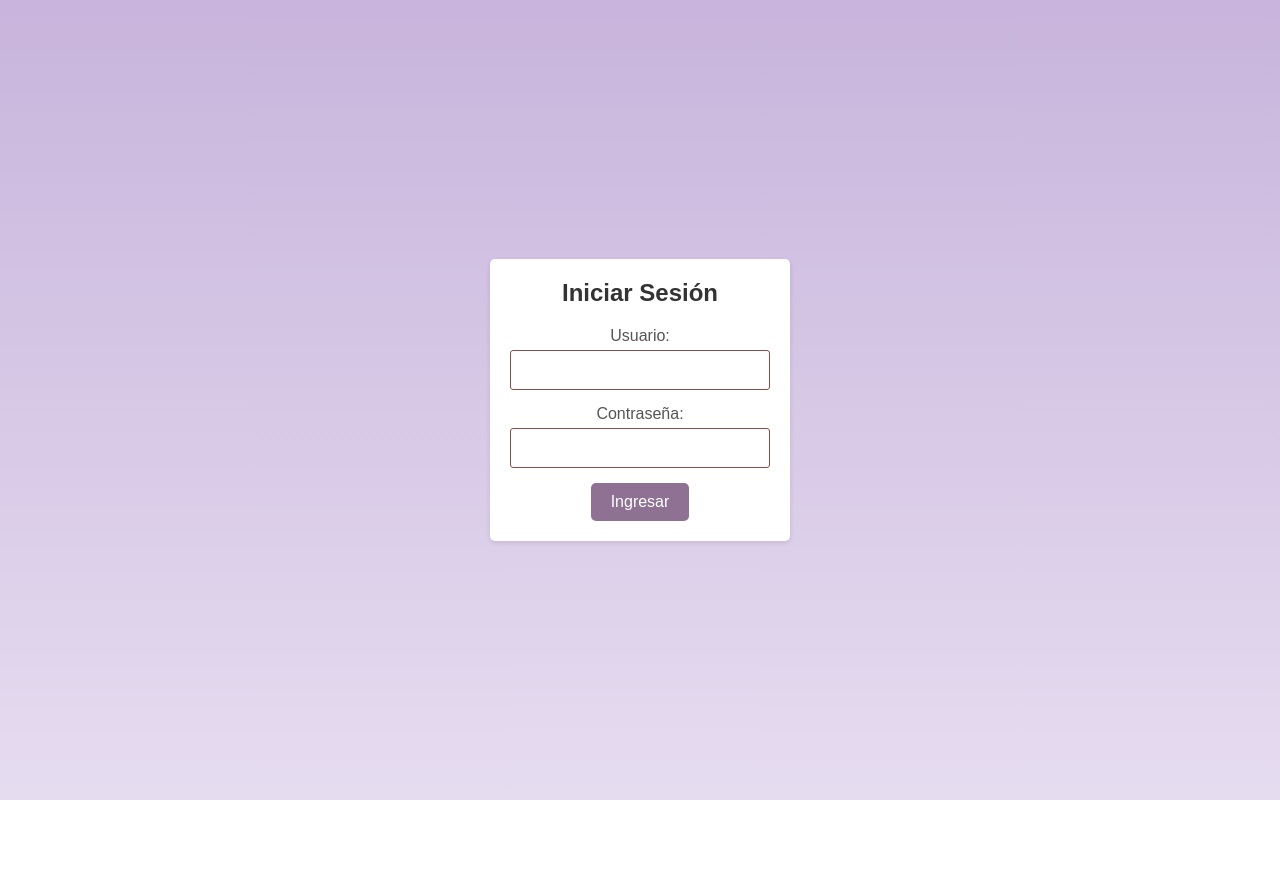
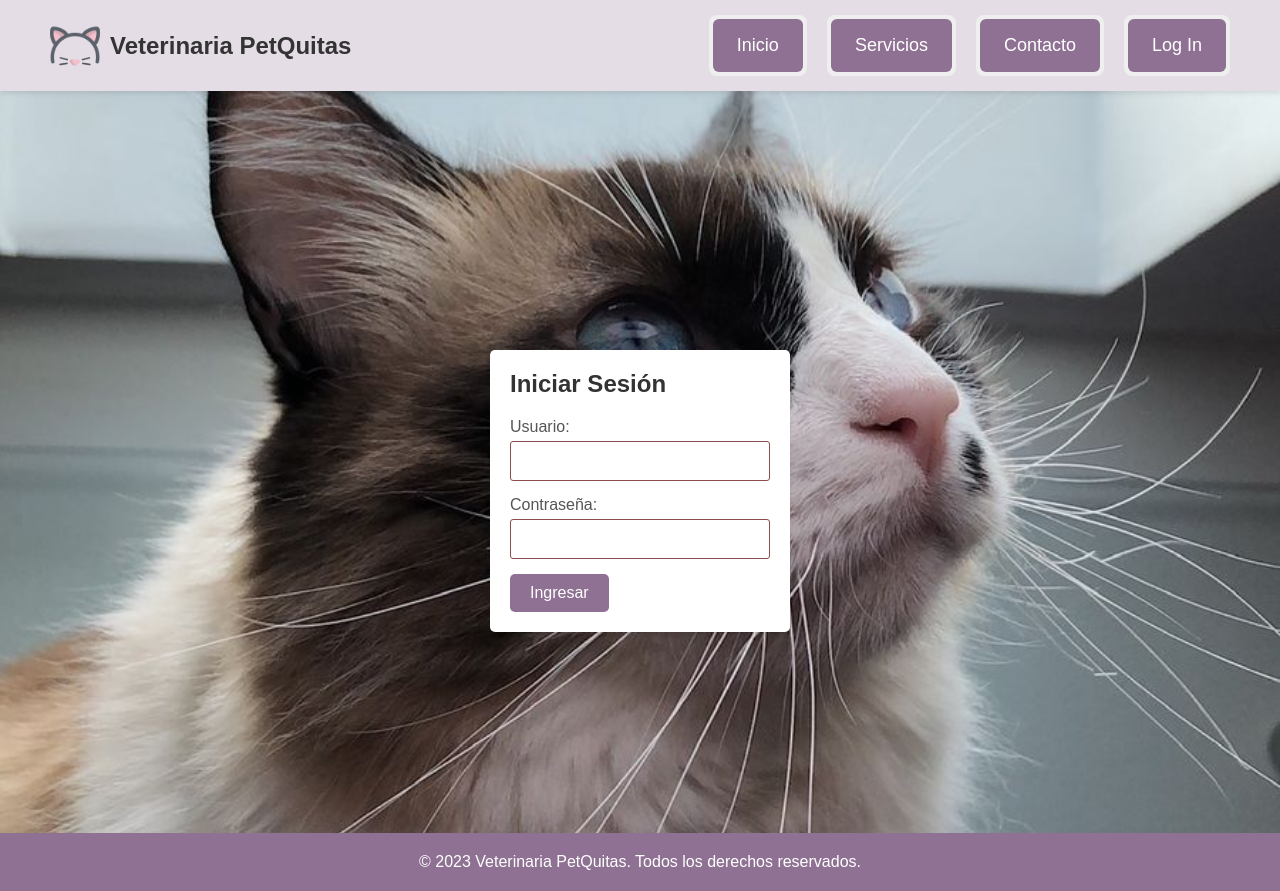
Before and after one commit to Sarapena02/Web_Desarrollo, a plain HTML site: page veterinaria/src/main/resources/templates/LogIn.html in a window 1280 px wide. Before the commit the page ends 800 px from the top, so only its background shows below. Drawn offline with Linux system fonts and the light colour scheme; files whose address does not match are found by name.

Commit message:
Agregue foto en tabla de pacientes y estilos

```diff
--- a/veterinaria/src/main/resources/static/login-styles.css
+++ b/veterinaria/src/main/resources/static/login-styles.css
@@ -8,21 +8,119 @@
 body {
     font-family: Arial, sans-serif;
     background-color: #f5f5f5;
+    color: #333;
+    background-image: url('jack.jpg');
+    background-size: cover;
+    background-position: center;
+    overflow: scroll;
+    position: relative;
+}
+body::before {
+    content: '';
+    top: 0;
+    left: 0;
+    width: 100%;
+    height: 100%;
+    background-color: rgba(123, 105, 167, 0.568);
+    z-index: -1;
+}
+header {
+    background-color: #e5dde6;
+    box-shadow: 0 2px 5px rgba(0, 0, 0, 0.1);
+    display: flex;
+    justify-content: space-between;
+    align-items: center;
+    padding: 15px 50px;
+}
+
+nav ul {
+    list-style: none;
+    display: flex;
+}
+
+nav ul li {
+    margin-right: 20px;
+}
+
+nav ul li a {
+    text-decoration: none;
+    color: #333;
+}
+
+.hero {
+    text-align: center;
+    padding: 100px 0;
+}
+
+.hero h2 {
+    font-size: 36px;
+    margin-bottom: 20px;
+}
+
+.logo {
+    display: flex;
+    align-items: center;
+    margin-right: 0; /* Empuja el logo hacia la izquierda */
+}
+
+.logo img {
+    width: 50px;
+    height: auto;
+    margin-right: 10px; /* Ajusta el espacio entre la imagen y el título */
+}
+
+.logo h1 {
+    font-size: 24px; /* Ajusta el tamaño del título */
+    color: #333;
+    margin: 0; /* Elimina el margen superior e inferior del título */
+}
+/* Cambie los botones que teniamos por button y les puse otro estilo */
+button {
+   border: 0;
+   background-image:inear-gradient(
+    150deg,
+    #8f7193,
+    #a788ab,
+    #c0a0c3,
+    #dfcae1);
+    border-radius: 8px;
+    color:#fff;
+    display: flex;
+    font-size: 18px;
+    padding: 4px;
+    cursor: pointer;
+    transition: .3s;
+    display:inline-flex;
+}
+button span{
+    background-color: #8f7193;
+    padding: 16px 24px;
+    border-radius: 6px;
+    transition: .3s;
+}
+
+button:hover span{
+    background: none;
+    color: #240229
+}
+button:active{
+    transform: scale(0.9);
+}
+
+
+.container {
     display: flex;
     justify-content: center;
     align-items: center;
-    height: 100vh;
-    margin: 0;
-    background: linear-gradient(rgb(200, 180, 220), rgb(230, 220, 240));
+    min-height: 100vh;
 }
 
-.container {
+.login-form {
     background-color: #fff;
     padding: 20px;
     border-radius: 5px;
     box-shadow: 0 2px 5px rgba(0, 0, 0, 0.1);
     width: 300px;
-    text-align: center;
 }
 
 .login-form h2 {
@@ -61,3 +159,14 @@ body {
 .login-button:hover {
     background-color: #555;
 }
+
+
+footer {
+    text-align: center;
+    padding: 20px;
+    background-color: #8f7193;
+    color: #fff;
+    position: absolute;
+    bottom: 0; /* Fijar el footer en la parte inferior */
+    width: 100%;
+}
--- /dev/null
+++ b/veterinaria/src/main/resources/static/mostrarMascotas.css
@@ -0,0 +1,209 @@
+/* Reset de estilos para todos los elementos */
+* {
+    margin: 0;
+    padding: 0;
+    box-sizing: border-box;
+}
+
+/* Estilos generales */
+body {
+    font-family: Arial, sans-serif;
+    background-color: #f5f5f5;
+    color: #333;
+    background-image: url('Muffy.jpg');
+    background-size: cover;
+    background-position: center;
+    overflow: scroll;
+    position: relative;
+}
+
+body::before {
+    content: '';
+    position: absolute;
+    top: 0;
+    left: 0;
+    width: 100%;
+    height: 100%;
+    background-color: rgba(123, 105, 167, 0.568);
+    z-index: -1;
+}
+
+/* Encabezado */
+header {
+    background-color: #e5dde6;
+    box-shadow: 0 2px 5px rgba(0, 0, 0, 0.1);
+    display: flex;
+    justify-content: space-between;
+    align-items: center;
+    padding: 15px 50px;
+}
+
+nav ul {
+    list-style: none;
+    display: flex;
+}
+
+nav ul li {
+    margin-right: 20px;
+}
+
+nav ul li a {
+    text-decoration: none;
+    color: #333;
+}
+
+/* Sección Hero */
+.hero {
+    text-align: center;
+    padding: 100px 0;
+}
+
+.hero h2 {
+    font-size: 36px;
+    margin-bottom: 20px;
+}
+
+/* Logo */
+.logo {
+    display: flex;
+    align-items: center;
+    margin-right: 0;
+}
+
+.logo img {
+    width: 50px;
+    height: auto;
+    margin-right: 10px;
+}
+
+.logo h1 {
+    font-size: 24px;
+    color: #333;
+    margin: 0;
+}
+button {
+    border: 0;
+    background-image:inear-gradient(
+     150deg,
+     #8f7193,
+     #a788ab,
+     #c0a0c3,
+     #dfcae1);
+     border-radius: 8px;
+     color:#fff;
+     display: flex;
+     font-size: 18px;
+     padding: 4px;
+     cursor: pointer;
+     transition: .3s;
+     display:inline-flex;
+ }
+ button span{
+     background-color: #8f7193;
+     padding: 16px 24px;
+     border-radius: 6px;
+     transition: .3s;
+ }
+
+ button:hover span{
+     background: none;
+     color: #240229
+ }
+ button:active{
+     transform: scale(0.9);
+ }
+
+
+/* Contenedor de la tabla */
+.container {
+    display: flex;
+    justify-content: center;
+    align-items: center;
+    min-height: 100vh;/* Establece el alto mínimo del contenedor principal al 100% del alto de la ventana */
+}
+
+/* Contenedor de la tabla */
+.table-container {
+    width: 80%;
+    height: 100%; /* Cambio importante para ocupar todo el espacio vertical disponible */
+    padding: 2rem;
+    background-color: rgba(255, 255, 255, 0.9);
+    border-radius: 10px;
+    box-shadow: 0 4px 8px rgba(0, 0, 0, 0.1);
+    flex: 1; /* Hace que este contenedor ocupe todo el espacio restante */
+    margin: 2rem auto; /* Añade un poco más de margen para separar del borde de la ventana */
+    padding: 2rem; /* Agrega relleno para separar el contenido del contenedor */
+    background-color: rgba(255, 255, 255, 0.9); /* Cambia el fondo a una versión más transparente */
+    border-radius: 10px; /* Agrega bordes redondeados al contenedor */
+    box-shadow: 0 4px 8px rgba(0, 0, 0, 0.1);
+}
+/* Tabla */
+.table {
+    width: 100%;
+    margin: 0 auto;
+    margin-bottom: 1rem;
+    border-collapse: collapse;
+    border: 1px solid #000000;
+    border-radius: 10px;
+    overflow: hidden;
+    table-layout: fixed;
+    transition: background-color 0.3s, transform 0.2s;
+    background-color:#e5dde6;
+}
+
+.table th, .table td {
+    padding: 1rem;
+    text-align: center;
+    border: 1px solid #020202;
+    white-space: nowrap;
+    overflow: hidden;
+    text-overflow: ellipsis;
+    transition: background-color 0.3s;
+}
+
+.table th {
+    background-color: #dfcae1;
+    font-weight: bold;
+    color: #333;
+    transition: background-color 0.3s;
+}
+
+.table tbody tr:nth-of-type(even) {
+    background-color: #c0a0c3;
+    transition: background-color 0.3s;
+}
+
+.table tbody tr:hover {
+    background-color: #a788ab;
+    transform: scale(1.02);
+}
+
+.table img {
+    max-width: 50px;
+    max-height: 50px;
+    border-radius: 50%;
+    box-shadow: 0 2px 4px rgba(0, 0, 0, 0.1);
+    transition: transform 0.2s;
+}
+
+.table tbody tr:hover img {
+    transform: scale(1.1);
+}
+
+
+.table img {
+    max-width: 60px;
+    max-height: 60px;
+    display: block;
+    margin: 0 auto;
+    border-radius: 50%;
+    box-shadow: 0 2px 4px rgba(0, 0, 0, 0.1);
+}
+
+/* Pie de página */
+footer {
+    text-align: center;
+    padding: 20px;
+    background-color: #8f7193;
+    color: #fff;
+}
--- a/veterinaria/src/main/resources/templates/LogIn.html
+++ b/veterinaria/src/main/resources/templates/LogIn.html
@@ -9,6 +9,21 @@
     <title>Iniciar Sesión</title>
 </head>
 <body>
+    <header>
+        <div class="logo">
+            <img src="/icon.png" alt="Logo de la veterinaria">
+            <h1>Veterinaria PetQuitas</h1>
+        </div>
+        <nav>
+            <ul>
+                <li><button href="#inicio" ><span>Inicio</span></button></li>
+                <li><button href="#servicios" ><span>Servicios</span></button></li>
+                <li><button href="#contacto" ><span>Contacto</span></button></li>
+                <a href="/LogIn"><button><span>Log In</span></button></a>
+            </ul>
+        </nav>
+    </header>
+
     <div class="container">
         <div class="login-container">
             <form id="login-form" class="login-form" method="post">
@@ -21,5 +36,10 @@
             </form>
         </div>
     </div>
+
+    <footer>
+        <p>&copy; 2023 Veterinaria PetQuitas. Todos los derechos reservados.</p>
+    </footer>
+
 </body>
 </html>
```
Also changed, not shown: veterinaria/src/main/resources/templates/buscarMascota.html (+1 -3 lines), veterinaria/src/main/resources/templates/mostrarMascotas.html (+24 -1 lines), veterinaria/src/main/resources/static/Muffy.jpg (added), 10 other files.
